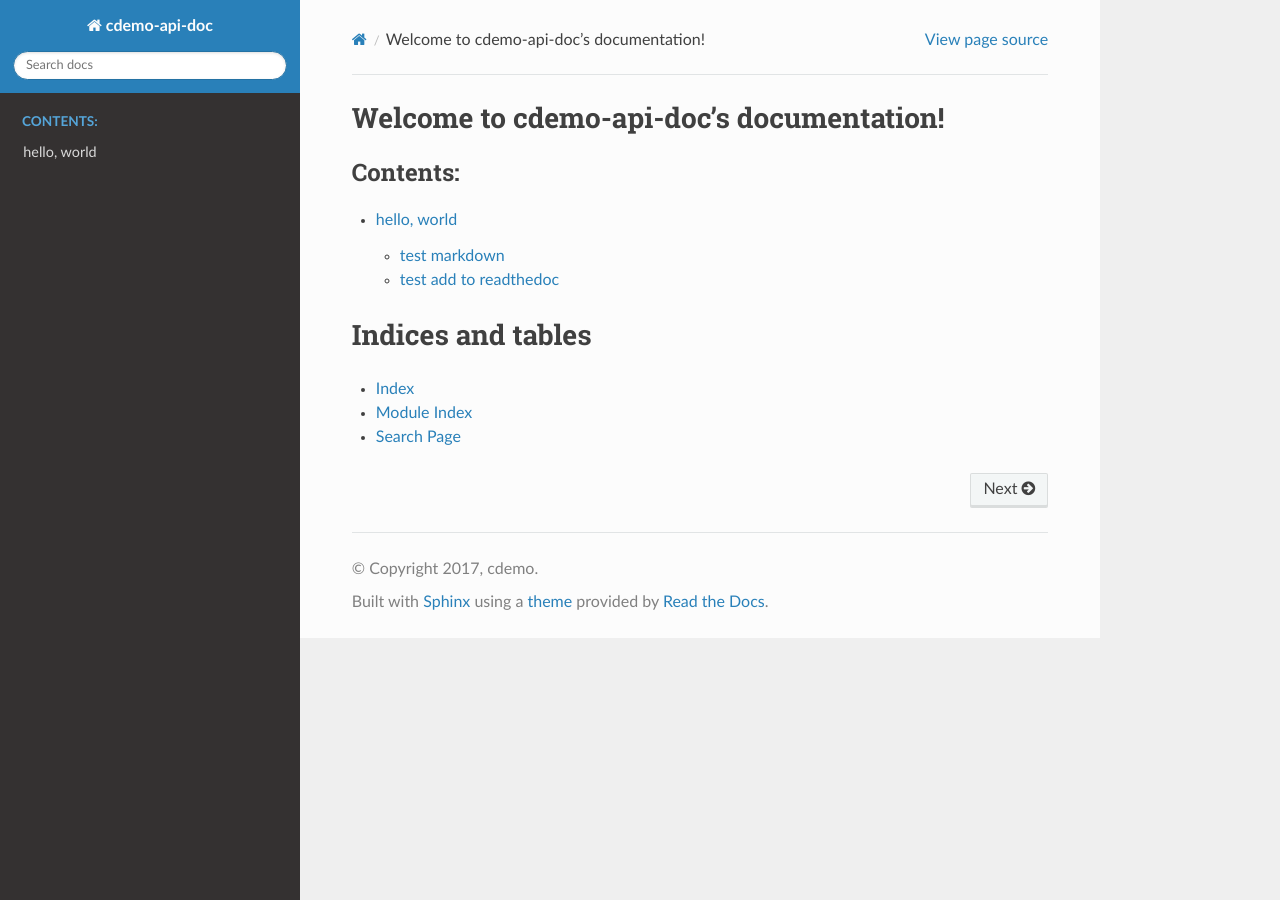
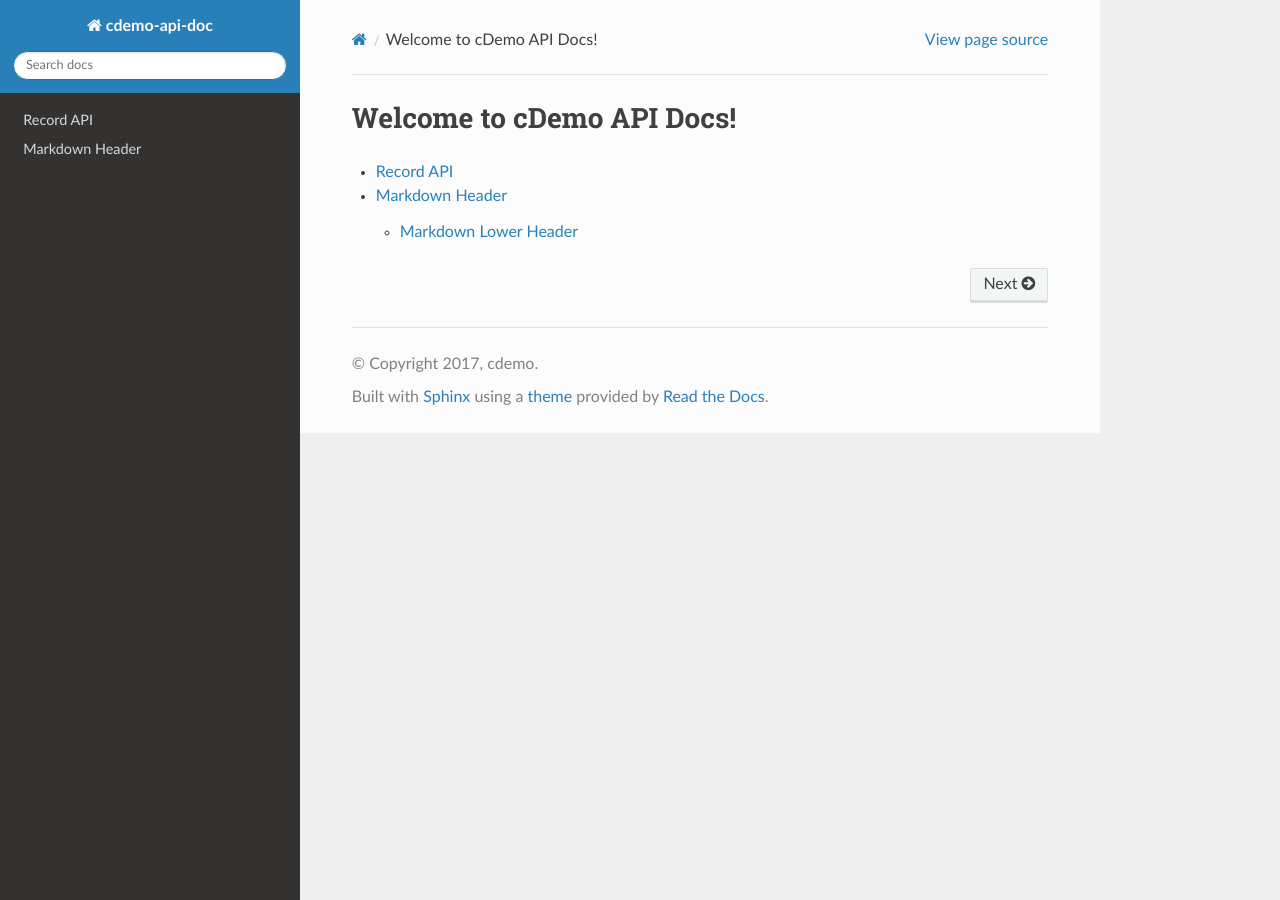
Before and after one commit to cdemomobilesolutions/apidoc, a Sphinx documentation site: the page built from source/index.rst, in a window 1280 px wide. Built offline with Sphinx 7.4.7 and the Read the Docs theme 2.0.0, drawn with Linux system fonts in a browser that asks for light colours.

```diff
--- a/source/conf.py
+++ b/source/conf.py
@@ -20,6 +20,7 @@
 # import sys
 import sphinx_rtd_theme
 from recommonmark.parser import CommonMarkParser
+from recommonmark.transform import AutoStructify
 # sys.path.insert(0, os.path.abspath('.'))
 
 # -- General configuration ------------------------------------------------
@@ -198,3 +199,13 @@ epub_copyright = copyright
 
 # A list of files that should not be packed into the epub file.
 epub_exclude_files = ['search.html']
+
+# Config AutoStructify
+# At the bottom of conf.py
+github_doc_root = 'https://github.com/rtfd/recommonmark/tree/master/doc/'
+def setup(app):
+    app.add_config_value('recommonmark_config', {
+        'url_resolver': lambda url: github_doc_root + url,
+        'auto_toc_tree_section': 'Contents',
+        }, True)
+    app.add_transform(AutoStructify)
--- a/source/hello.md
+++ /dev/null
@@ -1,5 +0,0 @@
-## hello, world
-
-### test markdown
-
-### test add to readthedoc
--- a/source/index.rst
+++ b/source/index.rst
@@ -3,19 +3,20 @@
    You can adapt this file completely to your liking, but it should at least
    contain the root `toctree` directive.
 
-Welcome to cdemo-api-doc's documentation!
+Welcome to cDemo API Docs!
 =========================================
 
 .. toctree::
    :maxdepth: 2
-   :caption: Contents:
-
-   hello.md
+   :glob:
 
 
-Indices and tables
-==================
+   record_api
+   markdown_example
 
-* :ref:`genindex`
-* :ref:`modindex`
-* :ref:`search`
+.. Indices and tables
+.. ==================
+
+.. * :ref:`genindex`
+.. * :ref:`modindex`
+.. * :ref:`search`
--- /dev/null
+++ b/source/record_api.md
@@ -0,0 +1,3 @@
+## Record API
+
+add record api here.
```
Also changed, not shown: source/markdown_example.md (added, +19 -0 lines), 1 other file.
